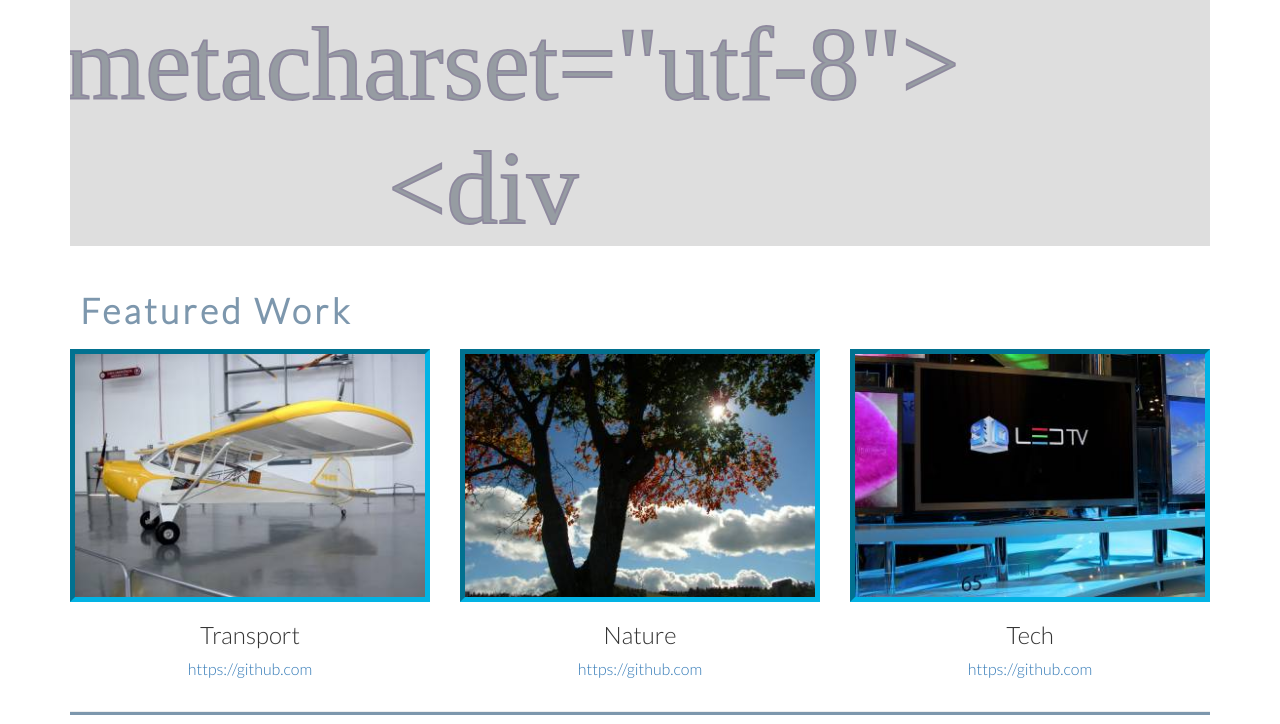
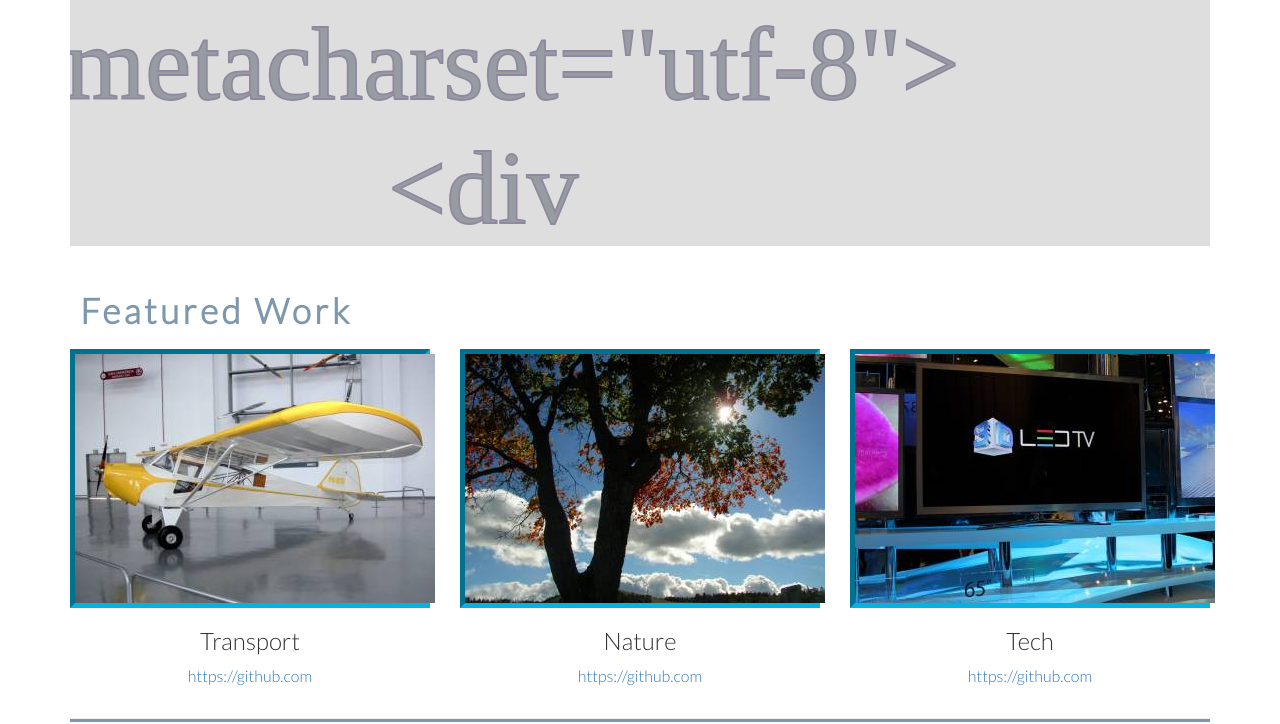
Before and after one commit to shabnam60/portfolio, a website: page index.htm in a window 1280 px wide. Shown: the part 769-1493 px from the top of the page. Drawn offline with Linux system fonts and the light colour scheme.

Commit message:
udacity comments applied

```diff
--- a/css/main.css
+++ b/css/main.css
@@ -1,5 +1,5 @@
 body{
-   font-family: 'Lato', sans-serif;
+   font-family: "Lato", sans-serif;
    font-weight: 300;
    font-size: 16px;
 
@@ -7,7 +7,7 @@ body{
 
 .text-thin {
   font-weight: 110;
-  color:#2d3c49;
+  color: #2d3c49;
 }
 
 .text-muted {
@@ -18,13 +18,13 @@ body{
   padding-left: 10px;
 }
 
-.logo{
+.logo {
   margin-top: 50px;
 }
 
 hr {
-background-color:#7d97ad;
-height: 3px;
+  background-color:#7d97ad;
+  height: 3px;
 }
 
  .svg img {
@@ -32,7 +32,7 @@ height: 3px;
    margin-bottom: 25px;
  }
 
-.thumbnail img{
+.thumbnail {
   max-width: 100%;
   margin-top: 10px;
   border : 5px inset #02b3e4;
```
